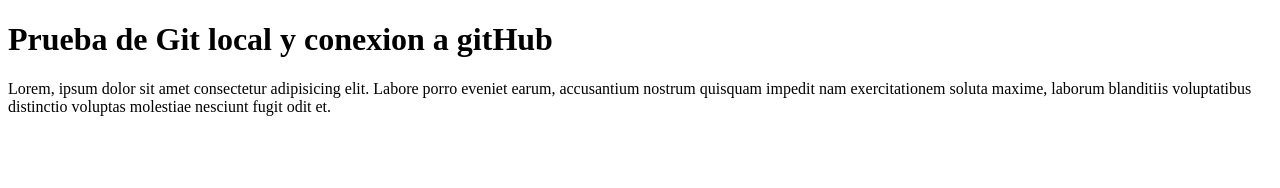
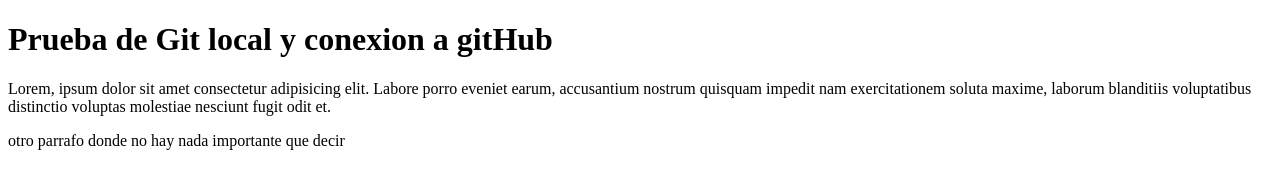
Before and after one commit to juancalvarez76/bootCamp1, a plain HTML site: page prueba.html in a window 1280 px wide. Drawn offline with Linux system fonts and the light colour scheme.

Commit message:
prueba de otro parrafo

```diff
--- a/prueba.html
+++ b/prueba.html
@@ -10,7 +10,7 @@
 <body>
     <h1>Prueba de Git local y conexion a gitHub</h1>
     <p>Lorem, ipsum dolor sit amet consectetur adipisicing elit. Labore porro eveniet earum, accusantium nostrum quisquam impedit nam exercitationem soluta maxime, laborum blanditiis voluptatibus distinctio voluptas molestiae nesciunt fugit odit et.
-
+    <p>otro parrafo donde no hay nada importante que decir</p>
     </p>
 
 </body>
```
